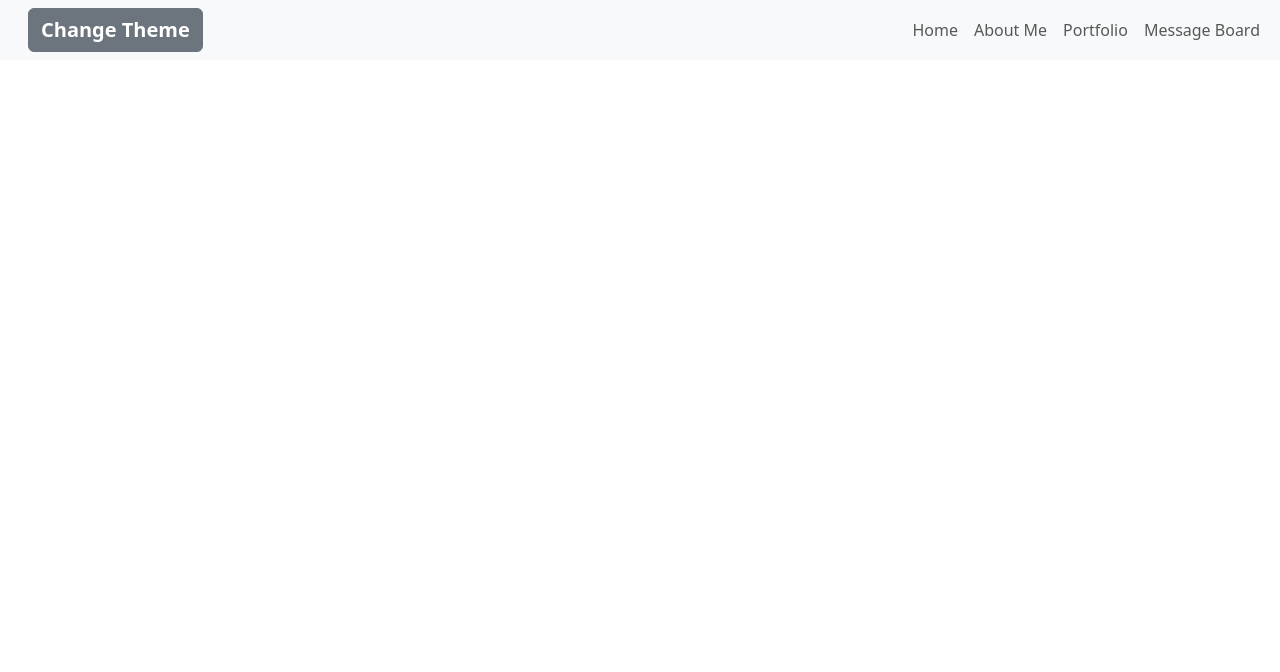
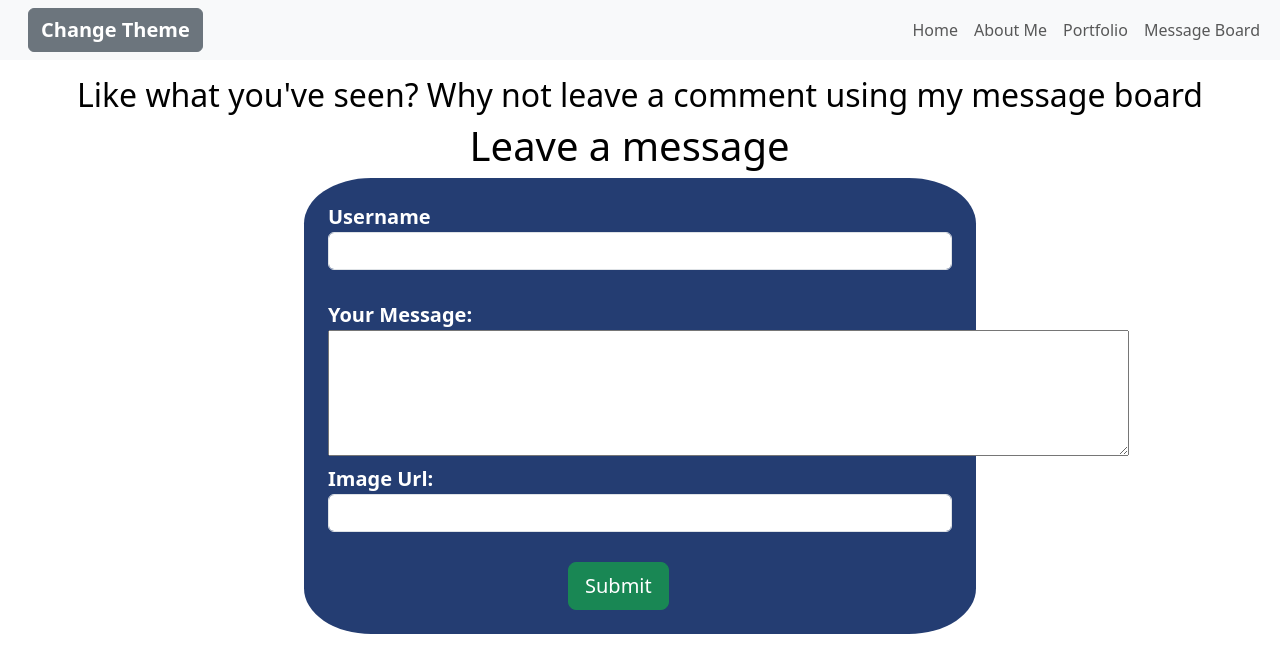
Before and after one commit to AndykingSkywalker/PersonalPortfolio, a React (Create React App) app: page /MessageBoard in a window 1280 px wide. Shown: the top 672 px of the page. Built offline with nearby package versions, Linux system fonts and the light colour scheme; no server answers.

Commit message:
created message board

```diff
--- a/package.json
+++ b/package.json
@@ -6,6 +6,7 @@
     "@testing-library/jest-dom": "^5.17.0",
     "@testing-library/react": "^13.4.0",
     "@testing-library/user-event": "^13.5.0",
+    "axios": "^1.6.8",
     "bootstrap": "^5.3.3",
     "react": "^18.2.0",
     "react-dom": "^18.2.0",
--- a/src/App.css
+++ b/src/App.css
@@ -49,3 +49,11 @@
 .picOfMe:hover {
   animation: my-pic-spin infinite 4s;
 }
+
+.imgEnlarger:hover {
+  transform: scale(2,2);
+}
+
+.usernameStuff:hover{
+  color: red;
+}
--- a/src/App.js
+++ b/src/App.js
@@ -10,6 +10,8 @@ import {
 import "bootstrap/dist/css/bootstrap.min.css";
 import "bootstrap/dist/js/bootstrap.min.js";
 import AboutMe from './Components/About Me/AboutMe';
+import MessageBoard from './Components/Message Board/MessageBoard';
+import EditMessage from './Components/Message Board/EditMessage';
 
 
 function App() {
@@ -20,6 +22,8 @@ function App() {
         <Routes>
           <Route element={<Home />} path="/" />
           <Route element={<AboutMe />} path="/AboutMe" />
+          <Route element={<MessageBoard />} path="/MessageBoard" />
+          <Route element={<EditMessage />} path="EditMessage/:id" />
         </Routes>
       </Router>
     </header>
--- /dev/null
+++ b/src/Components/Message Board/CreateMessage.jsx
@@ -0,0 +1,128 @@
+import axios from "axios";
+import { useState , useEffect } from "react";
+import MessageStructure from "./MessageStructure";
+
+function CreateMessage() {
+
+    const [username, setUsername] = useState("");
+    const [message, setMessage] = useState("");
+    const [imageUrl, setImageUrl] = useState("");
+    const [messages, setMessages] = useState([]);
+
+    function getMessages() {
+
+            axios.get("http://localhost:8082/message/get")
+            .then((response) => {
+                setMessages(response.data)
+            })
+            .catch((err) => console.error(err));
+
+        }
+
+        useEffect(() => {
+            getMessages();
+        }, []);
+
+
+        function createMessage() {
+            axios.post("http://localhost:8082/message/create", {
+                username,
+                message,
+                imageUrl
+            })
+            .then((response) => {
+                console.log(response);
+
+                setUsername("");
+                setMessage("");
+                setImageUrl("");
+                getMessages();
+            })
+            .catch((err) => console.error(err));
+        }
+
+        const newMessages = [];
+
+        for(let m of messages) {
+            newMessages.push(
+                <MessageStructure
+                key={m.id + m.message}
+                id={m.id}
+                username={m.username}
+                message={m.message}
+                imageUrl={m.imageUrl}
+                getMessages={getMessages}
+                />
+            );
+        }
+
+
+    return (
+        <div>
+             <div>
+      <h1 style={{ textAlign: "center", justifyContent: "center" }}>
+        Leave a message &nbsp;
+      </h1>
+      <form
+        style={{
+          margin: "auto",
+          fontSize: "20px",
+          backgroundColor: "#243D72",
+          padding: "24px",
+          borderRadius: "10%",
+          maxWidth: "42rem",
+          fontWeight: "bold",
+          color: "white"
+        }}
+        onSubmit={(e) => {
+          e.preventDefault();
+          createMessage();
+        }}
+      >
+        <label htmlFor="username">Username </label>
+        <input
+          value={username}
+          onChange={(e) => setUsername(e.target.value)}
+          id="itemName"
+          type="text"
+          className="form-control"
+          aria-label="Item Name"
+          required
+        />
+        <br />
+        <label htmlFor="message">Your Message: </label>
+        <textarea
+        value={message}
+        onChange={(e) => setMessage(e.target.value)}
+        id="w3review" name="w3review" rows="4" cols="65">
+
+        </textarea>
+
+        <br />
+        <label htmlFor="username">Image Url: </label>
+        <input
+          value={imageUrl}
+          onChange={(e) => setImageUrl(e.target.value)}
+          id="itemName"
+          type="text"
+          className="form-control"
+          aria-label="Item Name"
+        />
+        <br />
+        <button
+          style={{ marginLeft: "15rem"}}
+          type="submit"
+          className="btn btn-success btn-lg"
+        >
+          Submit
+        </button>
+      </form>
+      <br />
+      <br />
+      <div className="row row-cols-1 row-cols-md-4 g-4 mt-1">{newMessages}</div>
+    </div>
+        </div>
+     );
+}
+
+export default CreateMessage;
--- /dev/null
+++ b/src/Components/Message Board/EditMessage.jsx
@@ -0,0 +1,100 @@
+import axios from "axios";
+import { useEffect, useState } from "react";
+import {useParams, useNavigate} from "react-router-dom";
+
+function EditMessage() {
+    const [username, setUsername] = useState("");
+    const [message, setMessage] = useState("");
+    const [imageUrl, setImageUrl] = useState("");
+    const navigate = useNavigate();
+    const params = useParams();
+
+    useEffect(() => {
+        axios.get("http://localhost:8082/message/get/" + params.id)
+        .then((response) => {
+            console.log(response);
+            setUsername(response.data.username)
+            setMessage(response.data.message)
+            setImageUrl(response.data.imageUrl)
+        }).catch((err) => console.error(err))
+    }, []);
+
+
+    function updateMessage(){
+        axios.put("http://localhost:8082/message/update/" + params.id, {
+            username,
+            message,
+            imageUrl
+        })
+        .then((response) => navigate(-1))
+        .catch((err) => console.error(err));
+    }
+
+    return (
+        <div>
+        <div>
+ <h1 style={{ textAlign: "center", justifyContent: "center" }}>
+   Leave a message &nbsp;
+ </h1>
+ <form
+   style={{
+     margin: "auto",
+     fontSize: "20px",
+     backgroundColor: "#243D72",
+     padding: "24px",
+     borderRadius: "10%",
+     maxWidth: "42rem",
+     fontWeight: "bold",
+     color: "white"
+   }}
+   onSubmit={(e) => {
+     e.preventDefault();
+     updateMessage();
+   }}
+ >
+   <label htmlFor="username">Username </label>
+   <input
+     value={username}
+     onChange={(e) => setUsername(e.target.value)}
+     id="itemName"
+     type="text"
+     className="form-control"
+     aria-label="Item Name"
+     required
+   />
+   <br />
+   <label htmlFor="message">Your Message: </label>
+   <textarea
+   value={message}
+   onChange={(e) => setMessage(e.target.value)}
+   id="w3review" name="w3review" rows="4" cols="65">
+
+   </textarea>
+
+   <br />
+   <label htmlFor="username">Image Url: </label>
+   <input
+     value={imageUrl}
+     onChange={(e) => setImageUrl(e.target.value)}
+     id="itemName"
+     type="text"
+     className="form-control"
+     aria-label="Item Name"
+   />
+   <br />
+   <button
+     style={{ marginLeft: "15rem"}}
+     type="submit"
+     className="btn btn-success btn-lg"
+   >
+     Submit
+   </button>
+ </form>
+ <br />
+ <br />
+</div>
+   </div>
+     );
+}
+
+export default EditMessage;
--- /dev/null
+++ b/src/Components/Message Board/MessageBoard.jsx
@@ -0,0 +1,13 @@
+import CreateMessage from "./CreateMessage";
+
+function MessageBoard() {
+
+    return (
+        <div>
+            <h2 style={{textAlign: "center", marginTop: "1rem"}}>Like what you've seen? Why not leave a comment using my message board</h2>
+            <CreateMessage/>
+        </div>
+     );
+}
+
+export default MessageBoard;
--- /dev/null
+++ b/src/Components/Message Board/MessageStructure.jsx
@@ -0,0 +1,42 @@
+import  axios  from "axios";
+import { useNavigate } from "react-router-dom";
+
+function MessageStructure(props) {
+
+    const navigate = useNavigate();
+
+    const deleteMessage = () => {
+        axios.delete(`http://localhost:8082/message/remove/${props.id}`)
+        .then((response) => {
+            console.log(response);
+            props.getMessages();
+        })
+        .catch((err) => console.error(err));
+    };
+
+    const handleEdit = () => {
+        navigate("/EditMessage/" + props.id);
+    };
+
+    return (
+        <div>
+            <div class="card">
+  <div class="card-header" style={{display: "flex", alignItems: "center", fontWeight: "bold", backgroundColor: "lightblue"}}>
+   <div className="usernameStuff"> {props.username}</div>
+    <div style={{display: "flex", flex: "space-between" }}>
+    <button style={{marginLeft: "1rem"}} onClick={handleEdit} className="btn btn-primary"> Edit Message </button>
+    <button style={{marginLeft: "1rem"}} onClick={deleteMessage} className="btn btn-danger"> Delete Message </button>
+    </div>
+  </div>
+  <div class="card-body">
+    <p class="card-text">{props.message}</p>
+    <div>
+        <img class="imgEnlarger" style={{marginLeft: "3rem", width: "18rem", height: "13rem"}} src={props.imageUrl} alt="" />
+    </div>
+  </div>
+</div>
+        </div>
+     );
+}
+
+export default MessageStructure;
```
Also changed, not shown: 1 other file (tests, documents, lock files or other folders).
